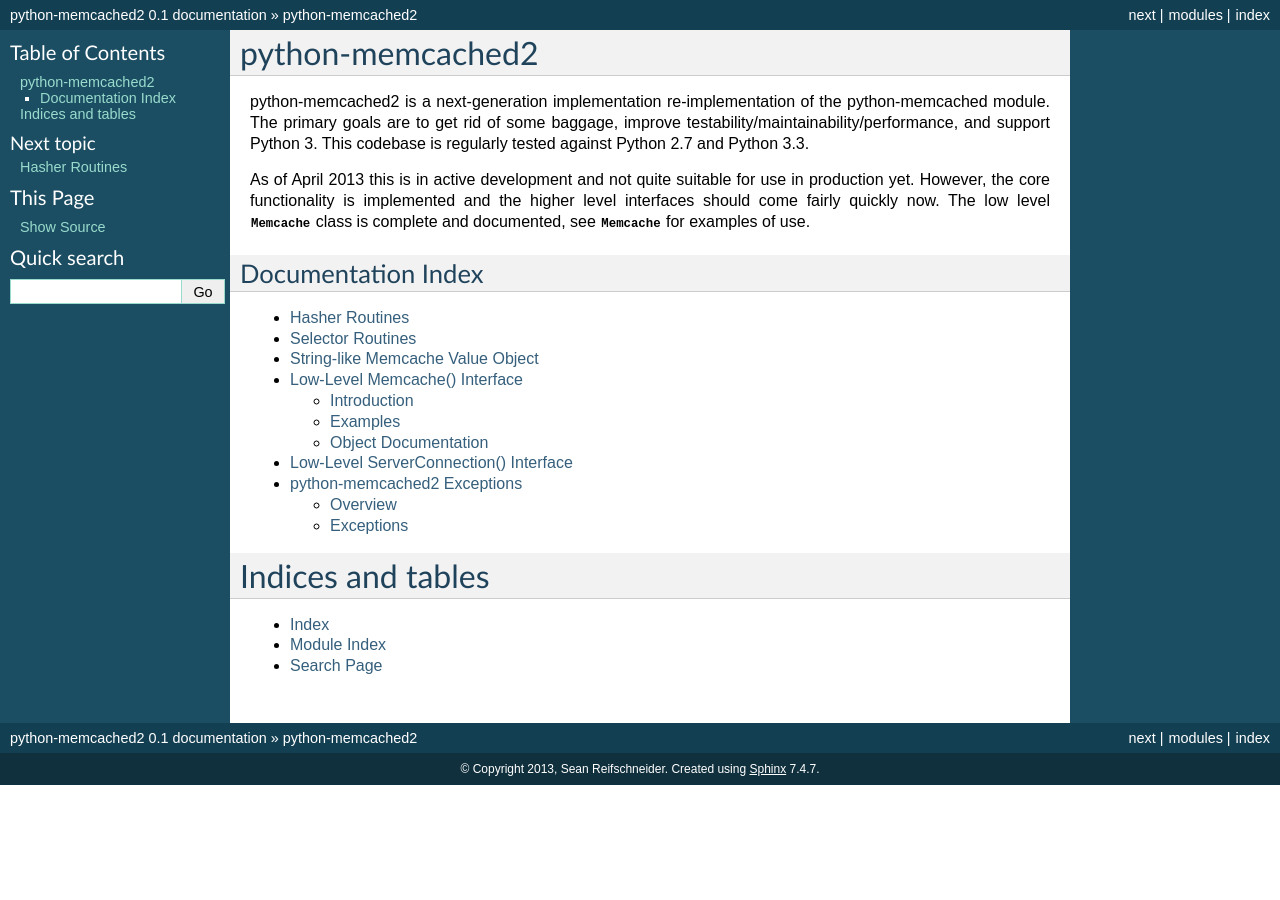
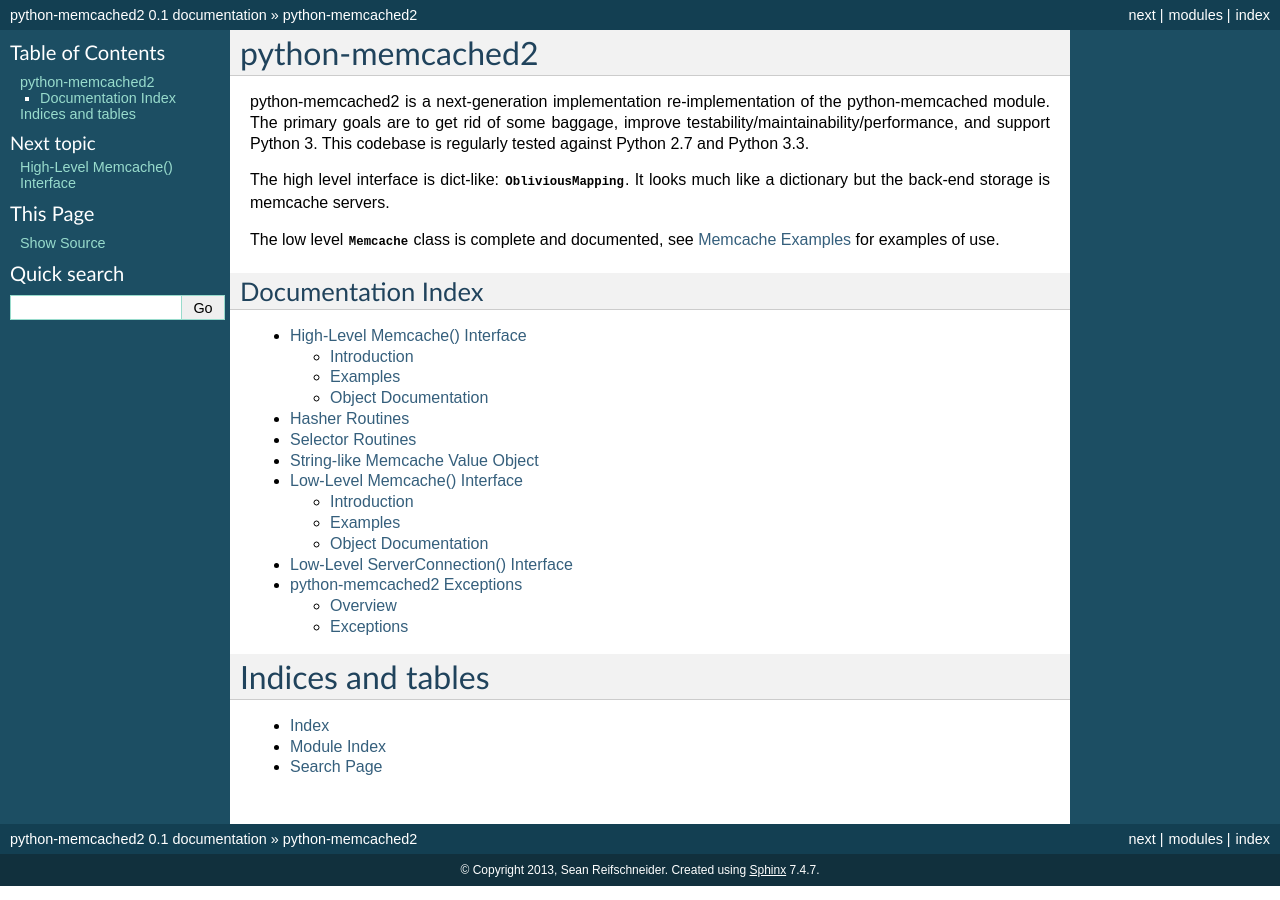
Before and after one commit to linsomniac/python-memcached2, a Sphinx documentation site: the page built from docs/index.rst, in a window 1280 px wide. Built offline with Sphinx 7.4.7, drawn with Linux system fonts in a browser that asks for light colours.

Commit message:
Adding documentation for ObliviousMapping.

```diff
--- a/docs/index.rst
+++ b/docs/index.rst
@@ -12,11 +12,13 @@
 Python 3.  This codebase is regularly tested against Python 2.7 and Python
 3.3.
 
-As of April 2013 this is in active development and not quite suitable for
-use in production yet.  However, the core functionality is implemented and
-the higher level interfaces should come fairly quickly now.  The low level
-:py:class:`~memcached2.Memcache` class is complete and documented, see
-:py:class:`~memcached2.Memcache` for examples of use.
+The high level interface is dict-like:
+:py:class:`~memcached2.ObliviousMapping`.  It looks much like a dictionary
+but the back-end storage is memcache servers.
+
+The low level :py:class:`~memcached2.Memcache` class is complete and
+documented, see :ref:`Memcache Examples <memcache-examples>` for examples
+of use.
 
 Documentation Index
 -------------------
--- a/docs/memcacheclass.rst
+++ b/docs/memcacheclass.rst
@@ -11,7 +11,7 @@
 you want something easy, like the old python-memcached module, you will
 want to wait for the higher level interfaces to be implemented.
 
-.. _memcached-examples:
+.. _memcache-examples:
 
 Examples
 --------
--- /dev/null
+++ b/docs/obliviousmappingclass.rst
@@ -0,0 +1,40 @@
+High-Level Memcache() Interface
+*******************************
+
+Introduction
+------------
+
+This is a low-level interface to a group of memcache servers.  This code
+tends to either return the requested data, or raises an exception if the
+data is not available or there is any sort of an error.  If you want
+high level control, this is probably the interface for you.  However, if
+you want something easy, like the old python-memcached module, you will
+want to wait for the higher level interfaces to be implemented.
+
+.. _obliviousmapping-examples:
+
+Examples
+--------
+
+Basic example:
+
+>>> import memcached2
+>>> mcd = memcached2.ObliviousMapping(('memcached://localhost/',))
+>>> 'foo' in mcd
+False
+>>> mcd['foo'] = 'hello'
+>>> 'foo' in mcd
+True
+>>> mcd['foo']
+'hello'
+>>> len(mcd)
+1
+>>> del(mcd['foo'])
+>>> len(mcd)
+0
+
+Object Documentation
+--------------------
+
+.. autoclass:: memcached2.ObliviousMapping
+   :members:
--- a/memcached2.py
+++ b/memcached2.py
@@ -377,7 +377,7 @@
 
     Extensive examples including demonstrations of the statistics output
     is available in the documentation for
-    :ref:`Memcache Examples <memcached-examples>`
+    :ref:`Memcache Examples <memcache-examples>`
 
     '''
 
```
Also changed, not shown: other parts of docs/index.rst (+1 -0 lines).
